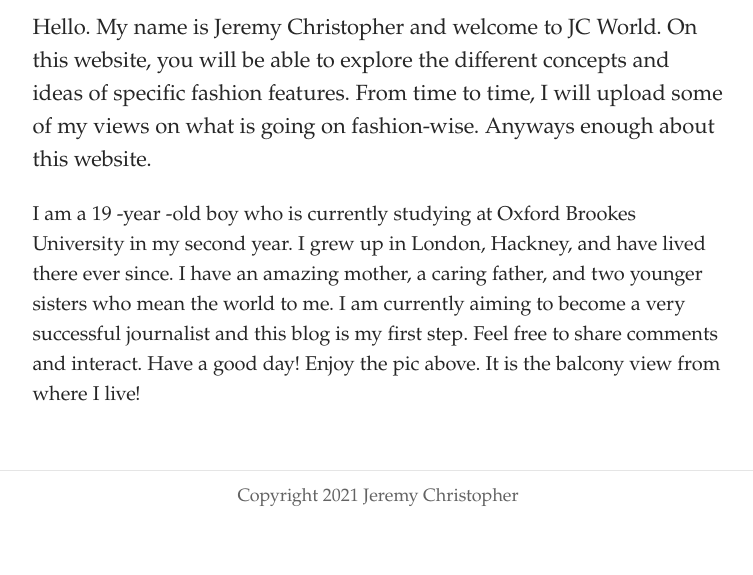
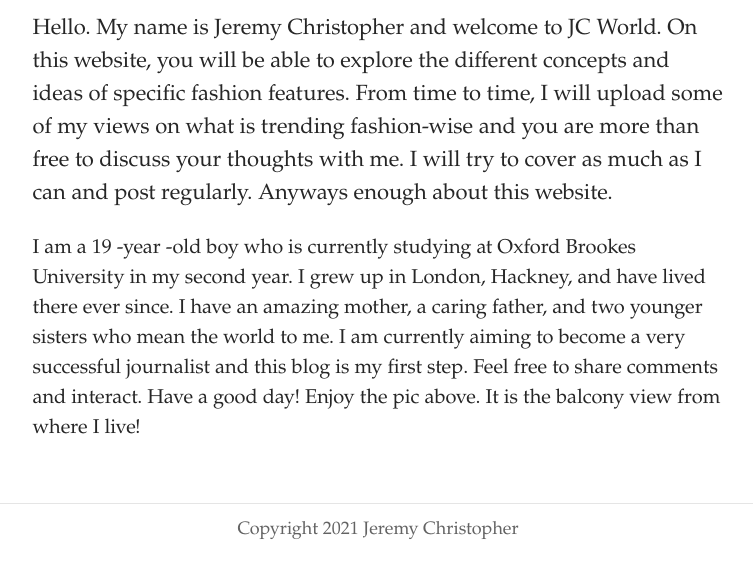
Before and after one commit to JEREMY-0/JC01, a Jekyll site: the page built from pages/about.md, in a window 1280 px wide. Shown: the part 384-959 px from the top of the page, without its empty margins (262-1015 px from the left). Built offline with Jekyll 4.4.1, drawn with Linux system fonts in a browser that asks for light colours; some web fonts are replaced; before the commit the page ends 926 px from its top, so only the background shows below that.

Commit message:
Update Page “about”

```diff
--- a/pages/about.md
+++ b/pages/about.md
@@ -11,6 +11,6 @@ tags: null
 description: null
 show: true
 ---
- Hello. My name is Jeremy Christopher and welcome to JC World. On this website, you will be able to explore the different concepts and ideas of specific fashion features. From time to time, I will upload some of my views on what is going on fashion-wise. Anyways enough about this website.
+ Hello. My name is Jeremy Christopher and welcome to JC World. On this website, you will be able to explore the different concepts and ideas of specific fashion features. From time to time, I will upload some of my views on what is trending fashion-wise and you are more than free to discuss your thoughts with me. I will try to cover as much as I can and post regularly. Anyways enough about this website.
 
 I am a 19 -year -old boy who is currently studying at Oxford Brookes University in my second year. I grew up in London, Hackney, and have lived there ever since. I have an amazing mother, a caring father, and two younger sisters who mean the world to me. I am currently aiming to become a very successful journalist and this blog is my first step. Feel free to share comments and interact. Have a good day! Enjoy the pic above. It is the balcony  view from where I live!
```
